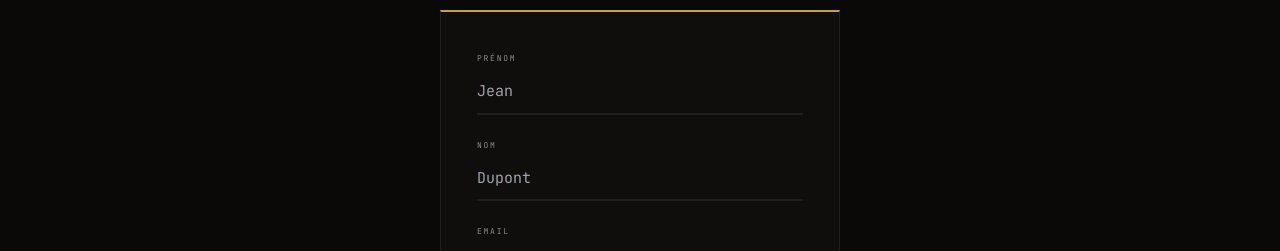
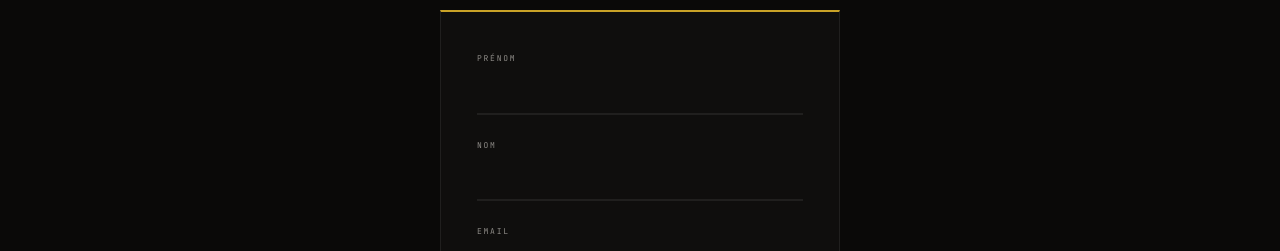
Before and after one commit to Insightball/frontend, a React (Vite) app: page /signup in a window 1280 px wide. Shown: the part 241-492 px from the top of the page. Built offline with nearby package versions, Linux system fonts and the light colour scheme; no server answers.

Commit message:
fix: placeholders signup vides

```diff
--- a/src/pages/Signup.jsx
+++ b/src/pages/Signup.jsx
@@ -47,8 +47,8 @@ export default function Signup() {
   })
 
   const fields = [
-    { label: 'Prénom', name: 'firstName', type: 'text', ph: 'Jean' },
-    { label: 'Nom', name: 'lastName', type: 'text', ph: 'Dupont' },
+    { label: 'Prénom', name: 'firstName', type: 'text', ph: '' },
+    { label: 'Nom', name: 'lastName', type: 'text', ph: '' },
     { label: 'Email', name: 'email', type: 'email', ph: 'votre@email.com' },
     { label: 'Mot de passe', name: 'password', type: 'password', ph: '••••••••', hint: '8 caractères minimum' },
     { label: 'Confirmer le mot de passe', name: 'confirmPassword', type: 'password', ph: '••••••••' },
```
